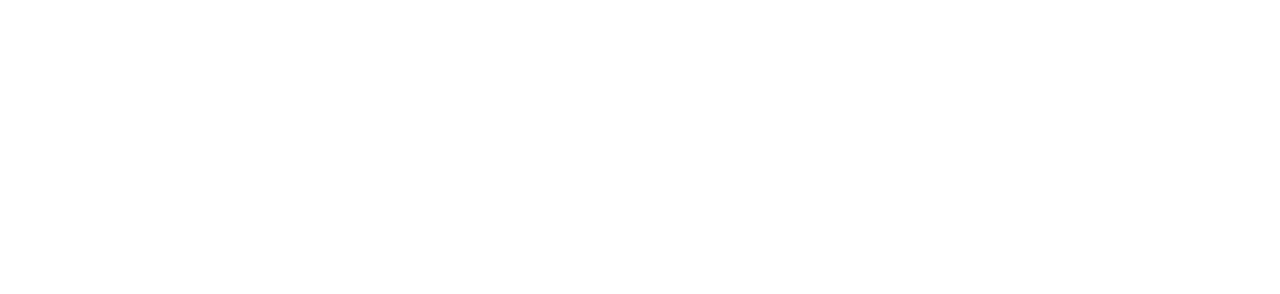
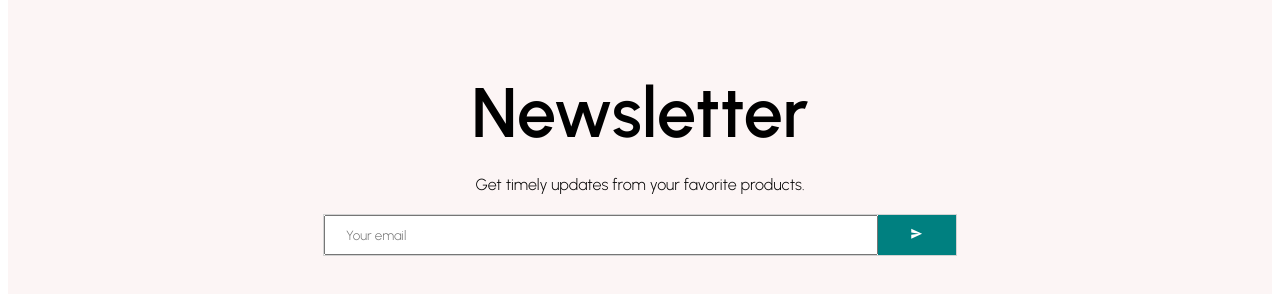
Before and after one commit to JaleRehimli0909/shopping, a React (Create React App) app in the folder shoppingreactapp/: page / in a window 1280 px wide. Shown: the part 2364-2658 px from the top of the page. Before the commit the page ends 2272 px from the top, so only its background shows below. Built offline with nearby package versions, Linux system fonts and the light colour scheme.

Commit message:
React Newsletter Design

```diff
--- a/shoppingreactapp/src/Pages/Home/index.jsx
+++ b/shoppingreactapp/src/Pages/Home/index.jsx
@@ -5,6 +5,7 @@
 import Slider from "../../components/Slider";
 import Categories from "../../components/Categories";
 import Products from "../../components/Products";
+import Newsletter from "../../components/Newsletter";
 
 const Home = () => {
   return (
@@ -14,6 +15,7 @@
       <Slider/>
       <Categories/>
       <Products/>
+      <Newsletter/>
     </div>
   );
 };
--- /dev/null
+++ b/shoppingreactapp/src/components/Newsletter/index.jsx
@@ -0,0 +1,57 @@
+import React from "react";
+import styled from "styled-components";
+import { IoMdSend } from "react-icons/io";
+
+const Container = styled.div`
+  height: 60vh;
+  background-color: #fcf5f5;
+  display: flex;
+  flex-direction: column;
+  justify-content: center;
+  align-items: center;
+`;
+const Title = styled.h1`
+  font-size: 70px;
+  margin-bottom: 20px;
+`;
+const Description = styled.div`
+  font-szie: 24px;
+  font-weight: 300;
+  margin-bottom: 20px;
+`;
+const InputContainer = styled.div`
+  width: 50%;
+  height: 40px;
+  background-color: white;
+  display: flex;
+  justify-content: space-between;
+  border: 1px solid lightgray;
+`;
+const Input = styled.input`
+  boder: none;
+  flex: 8;
+  padding-left: 20px;
+`;
+const Button = styled.button`
+  flex: 1;
+  border: none;
+  background-color: teal;
+  color: white;
+`;
+
+const Newsletter = () => {
+  return (
+    <Container>
+      <Title> Newsletter </Title>
+      <Description>Get timely updates from your favorite products.</Description>
+      <InputContainer>
+        <Input placeholder="Your email" />
+        <Button>
+          <IoMdSend />
+        </Button>
+      </InputContainer>
+    </Container>
+  );
+};
+
+export default Newsletter;
```
